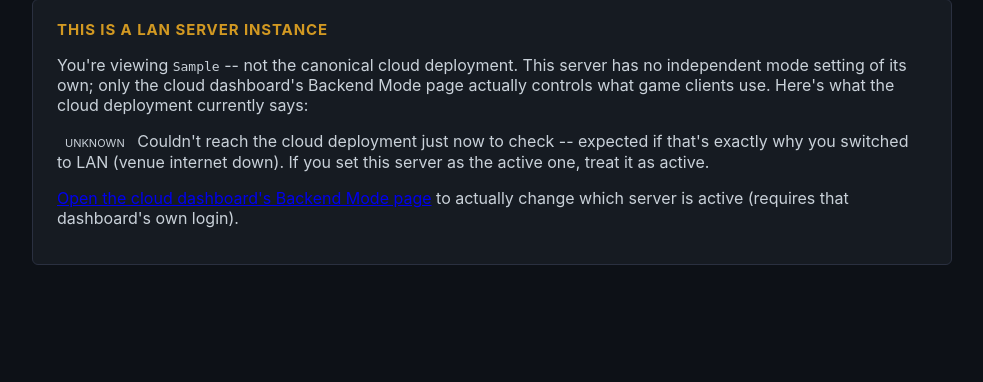
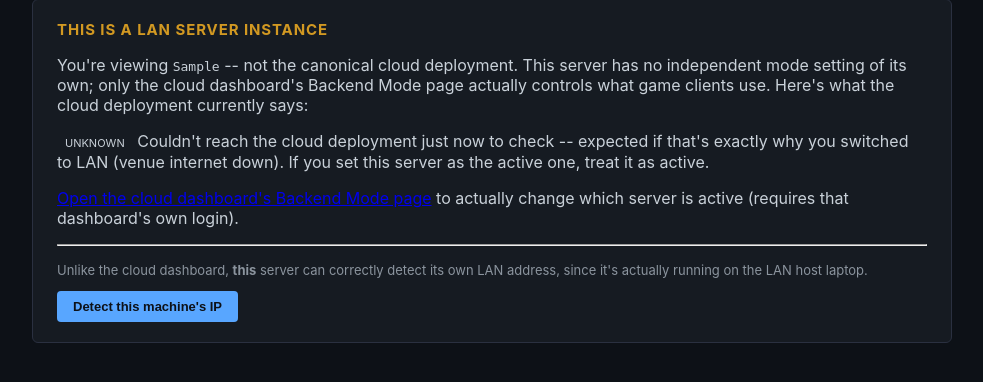
Before and after one commit to khuswant49/-mystery-tournament-backend, a FastAPI app: template app/templates/backend_mode.html in a window 1280 px wide. Shown: the part 163-545 px from the top of the page, without its empty margins (148-1131 px from the left). Run offline with FastAPI, Linux system fonts and the light colour scheme; the template is opened without the code that fills it: most values are stand-ins (such as "Sample title", 1, 10 or a date in 2020); parts of the project's set-up code (start-up, migrations or seed data) failed here and were passed over.

Commit message:
Fix Detect this machine's IP on the wrong dashboard
The button only ever rendered on the canonical cloud page, where it can
never return a useful value -- it detects whatever machine handles the
request, which on Render is always the container itself, never the
venue's LAN host. Move it to the LAN instance's own admin page, where
detection is actually correct, and hand the result to the cloud
dashboard via a prefilled link instead of a same-page save.

Co-Authored-By: Claude Sonnet 5 <noreply@anthropic.com>

```diff
--- a/app/templates/backend_mode.html
+++ b/app/templates/backend_mode.html
@@ -32,11 +32,7 @@
 
     <div id="lan_row" style="{% if mode_row.mode != 'lan' %}display:none;{% endif %} margin-top:12px;">
       <label for="lan_api_base">LAN backend URL (host laptop's LAN IP, e.g. http://192.168.1.50:8000)</label>
-      <div style="display:flex; gap:8px; align-items:center;">
-        <input type="text" id="lan_api_base" name="lan_api_base" value="{{ mode_row.lan_api_base }}" placeholder="http://192.168.1.50:8000" style="flex:1;">
-        <button type="button" id="detect_btn" onclick="detectLanIp();">Detect this machine's IP</button>
-      </div>
-      <p id="detect_status" style="color:var(--muted); font-size:12px; margin-top:6px;"></p>
+      <input type="text" id="lan_api_base" name="lan_api_base" value="{{ prefill_lan_api_base or mode_row.lan_api_base }}" placeholder="http://192.168.1.50:8000" style="width:100%;">
     </div>
 
     <div style="margin-top:16px;"><button type="submit">Save</button></div>
@@ -44,17 +40,14 @@
 </div>
 
 <p style="color:var(--muted); font-size:13px;">
-  <strong>"Detect this machine's IP"</strong> only gives a correct answer
-  when run from the LAN laptop's own copy of this page -- open
-  <code>http://localhost:&lt;port&gt;/admin/backend-mode</code> directly on
-  that laptop and click it there. It fills in and copies the right value so
-  you don't need to run <code>ipconfig</code>/<code>ifconfig</code>
-  yourself. Clicking it here on the cloud dashboard (or any machine other
-  than the actual LAN host) would just detect THIS machine's own network
-  address, which isn't what you want -- there's no way for the cloud
-  deployment to see a laptop on your venue's WiFi from here, so getting the
-  real value onto this page still means pasting it in from wherever you
-  detected it.
+  This deployment can't detect a LAN address for you -- Render (or wherever
+  this cloud instance runs) has no visibility into a laptop on your venue's
+  WiFi, so a "detect" button here would only ever find <em>this server's
+  own</em> network address, not the LAN host's. Instead, open the LAN
+  server's own admin dashboard (<code>http://&lt;lan-ip&gt;:8000/admin/backend-mode</code>
+  on the host laptop) -- it can detect its own address correctly, and gives
+  you a one-click link back to this exact page with the value already
+  filled in below.
 </p>
 
 <p style="color:var(--muted); font-size:13px;">
@@ -66,27 +59,6 @@
   your login session won't carry over: you'll need to enter that server's
   admin PIN again once you land there.
 </p>
-
-<script>
-  function detectLanIp() {
-    var status = document.getElementById('detect_status');
-    status.textContent = 'Detecting…';
-    fetch('/admin/api/detected-lan-ip')
-      .then(function (r) { return r.json(); })
-      .then(function (data) {
-        document.getElementById('lan_api_base').value = data.suggested_url;
-        if (navigator.clipboard) {
-          navigator.clipboard.writeText(data.suggested_url).catch(function () {});
-          status.textContent = 'Detected ' + data.suggested_url + ' (copied to clipboard).';
-        } else {
-          status.textContent = 'Detected ' + data.suggested_url + '.';
-        }
-      })
-      .catch(function () {
-        status.textContent = 'Could not detect an IP -- enter it manually.';
-      });
-  }
-</script>
 
 <p style="color:var(--muted); font-size:13px;">
   Changing this mid-round will not migrate players already connected to the
@@ -117,8 +89,47 @@
     <p><span class="badge">UNKNOWN</span> Couldn't reach the cloud deployment just now to check -- expected if that's exactly why you switched to LAN (venue internet down). If you set this server as the active one, treat it as active.</p>
   {% endif %}
 
-  <p style="margin-top:16px;"><a href="{{ canonical_cloud_admin_url }}/admin/backend-mode">Open the cloud dashboard's Backend Mode page</a> to actually change which server is active (requires that dashboard's own login).</p>
+  <p style="margin-top:16px;">
+    <a id="cloud_link" href="{{ canonical_cloud_admin_url }}/admin/backend-mode">Open the cloud dashboard's Backend Mode page</a>
+    to actually change which server is active (requires that dashboard's own login).
+  </p>
+
+  <hr style="border-color:var(--border); margin:16px 0;">
+
+  <p style="color:var(--muted); font-size:13px;">
+    Unlike the cloud dashboard, <strong>this</strong> server can correctly
+    detect its own LAN address, since it's actually running on the LAN host
+    laptop.
+  </p>
+  <div style="display:flex; gap:8px; align-items:center;">
+    <button type="button" id="detect_btn" onclick="detectLanIp();">Detect this machine's IP</button>
+    <span id="detect_status" style="color:var(--muted); font-size:12px;"></span>
+  </div>
 </div>
+
+<script>
+  function detectLanIp() {
+    var status = document.getElementById('detect_status');
+    status.textContent = 'Detecting…';
+    fetch('/admin/api/detected-lan-ip')
+      .then(function (r) { return r.json(); })
+      .then(function (data) {
+        var cloudLink = document.getElementById('cloud_link');
+        var target = '{{ canonical_cloud_admin_url }}/admin/backend-mode?lan_api_base=' + encodeURIComponent(data.suggested_url);
+        cloudLink.href = target;
+        cloudLink.textContent = 'Open the cloud dashboard, prefilled with ' + data.suggested_url;
+        if (navigator.clipboard) {
+          navigator.clipboard.writeText(data.suggested_url).catch(function () {});
+          status.textContent = 'Detected ' + data.suggested_url + ' (copied to clipboard). Click the link above to carry it over.';
+        } else {
+          status.textContent = 'Detected ' + data.suggested_url + '. Click the link above to carry it over.';
+        }
+      })
+      .catch(function () {
+        status.textContent = 'Could not detect an IP -- enter it manually on the cloud dashboard.';
+      });
+  }
+</script>
 
 {% endif %}
 
```
Also changed, not shown: app/routers/admin.py (+14 -1 lines), tests/test_backend_mode.py (+46 -1 lines).
